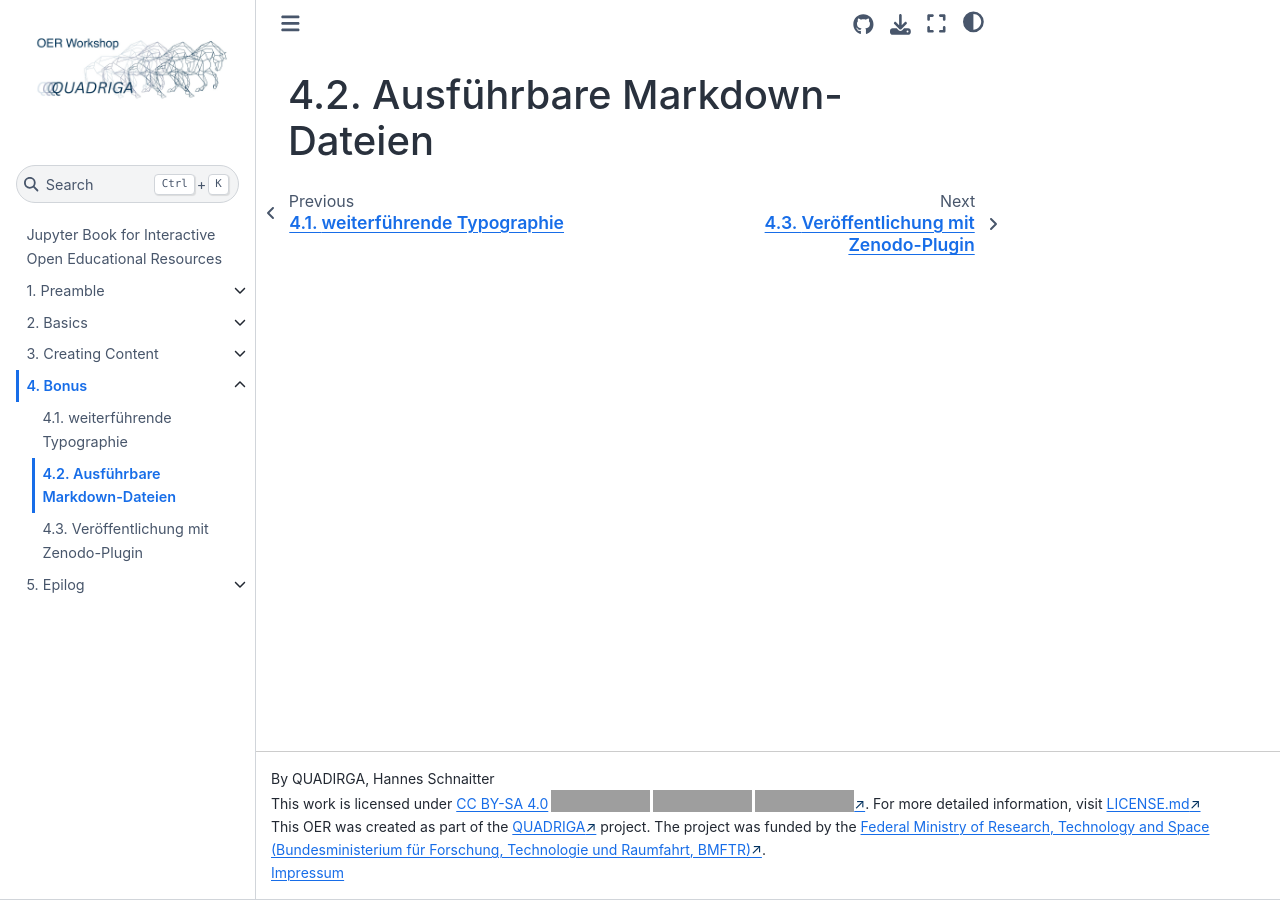
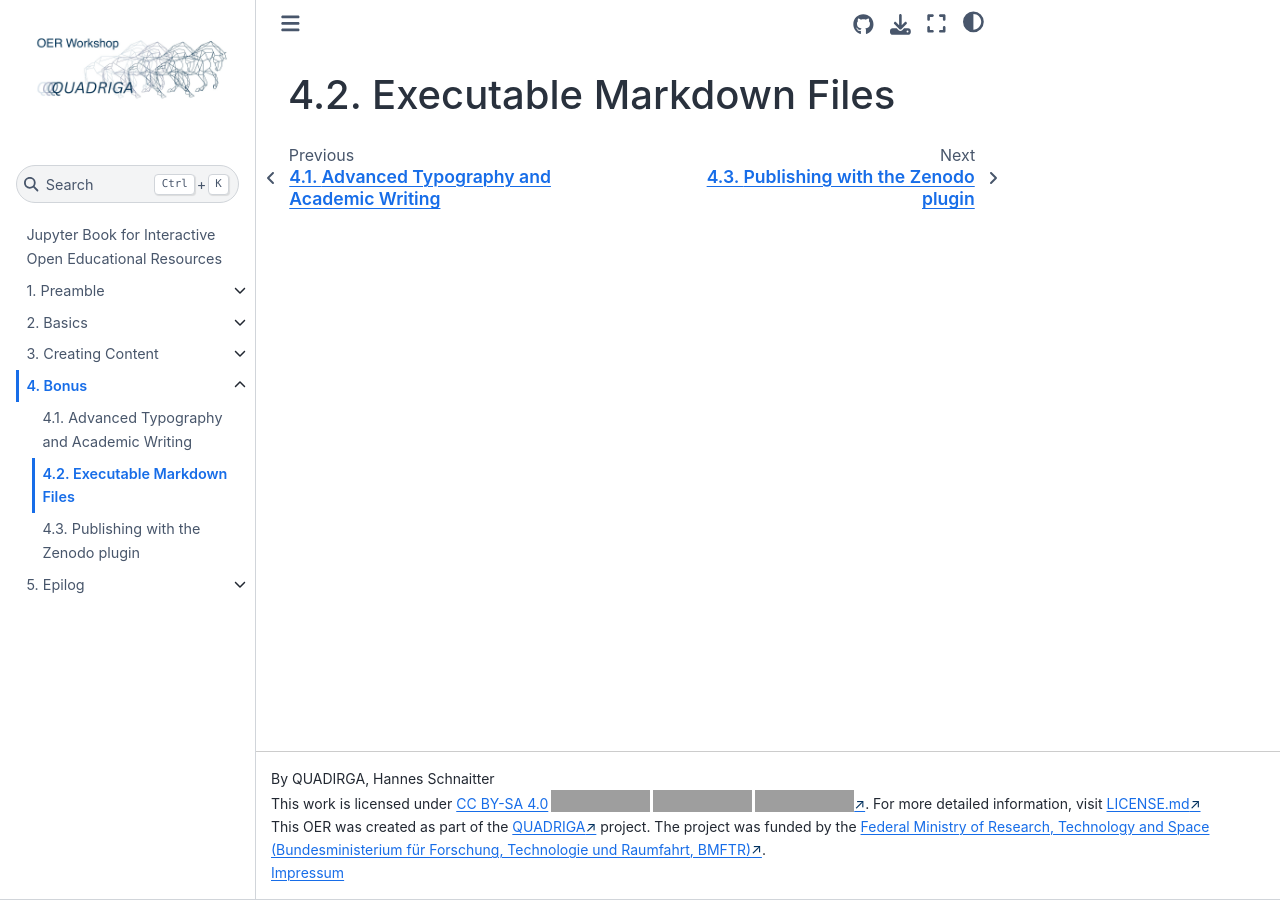
Before and after one commit to quadriga-dk/OER-Workshop, a Jupyter Book: the page built from bonus/executable_markdown.md, in a window 1280 px wide. Built offline with Jupyter Book 1.0.4 settings and Sphinx 7.4.7 and the Sphinx Book theme 1.1.4, drawn with Linux system fonts in a browser that asks for light colours; pages that are not in the unit, such as notebooks, are missing from menus; grey boxes are pictures that could not be loaded.

Commit message:
feat: translate files in chapter bonus

```diff
--- a/bonus/executable_markdown.md
+++ b/bonus/executable_markdown.md
@@ -1 +1 @@
-# Ausführbare Markdown-Dateien
+# Executable Markdown Files
--- a/bonus/typography.md
+++ b/bonus/typography.md
@@ -1 +1 @@
-# weiterführende Typographie
+# Advanced Typography and Academic Writing
--- a/bonus/zenodo.md
+++ b/bonus/zenodo.md
@@ -1 +1 @@
-# Veröffentlichung mit Zenodo-Plugin
+# Publishing with the Zenodo plugin
```
